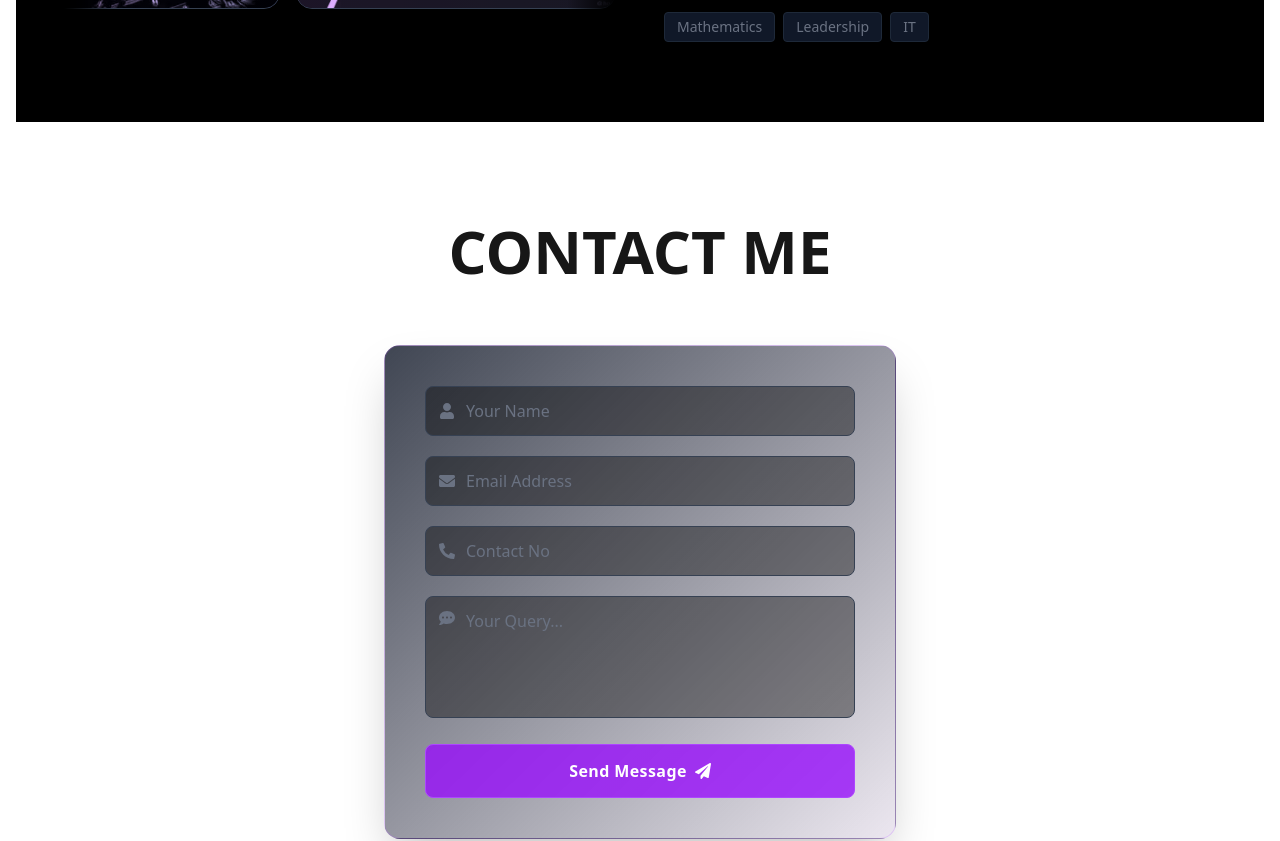
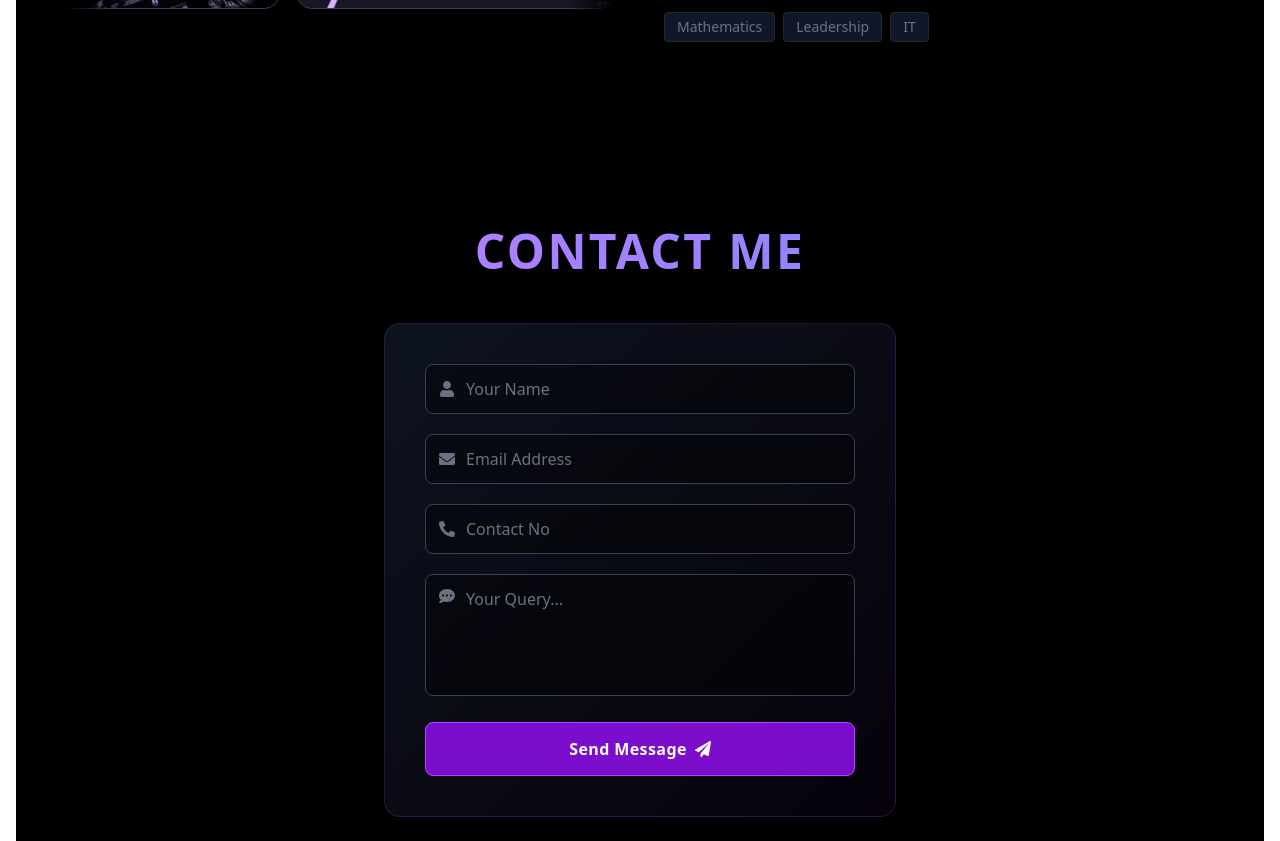
Before and after one commit to MV-varma/Portfolio, a Next.js app in the folder profile/: page / in a window 1280 px wide. Shown: the part 3500-4341 px from the top of the page. Built offline with nearby package versions, Linux system fonts and the light colour scheme.

Commit message:
enhance Contact section styling and layout

```diff
--- a/profile/app/Contact/page.tsx
+++ b/profile/app/Contact/page.tsx
@@ -2,10 +2,12 @@ import ContactForm from '../components/ContactForm'
 
 const Contact = () => {
   return (
-    <section id="Contact" className="min-h-screen flex items-center justify-center w-full">
-      <div className="flex flex-col gap-12 w-full ">
-        <div className=" text-6xl font-bold p-4 mx-auto text-center ">
-         CONTACT ME
+    <section id="Contact" className="py-20 bg-black text-white min-h-screen flex items-center justify-center w-full">
+      <div className="flex flex-col gap-12 w-full mx-auto max-w-5xl ">
+        <div className="text-center items-centerflex flex-col space-y-4 ">
+          <h2 className='text-5xl font-extrabold bg-linear-to-r from-purple-400 to-indigo-400 bg-clip-text text-transparent uppercase tracking-wider'>
+          CONTACT ME
+          </h2>
         </div>
          <ContactForm />
       </div>
```
